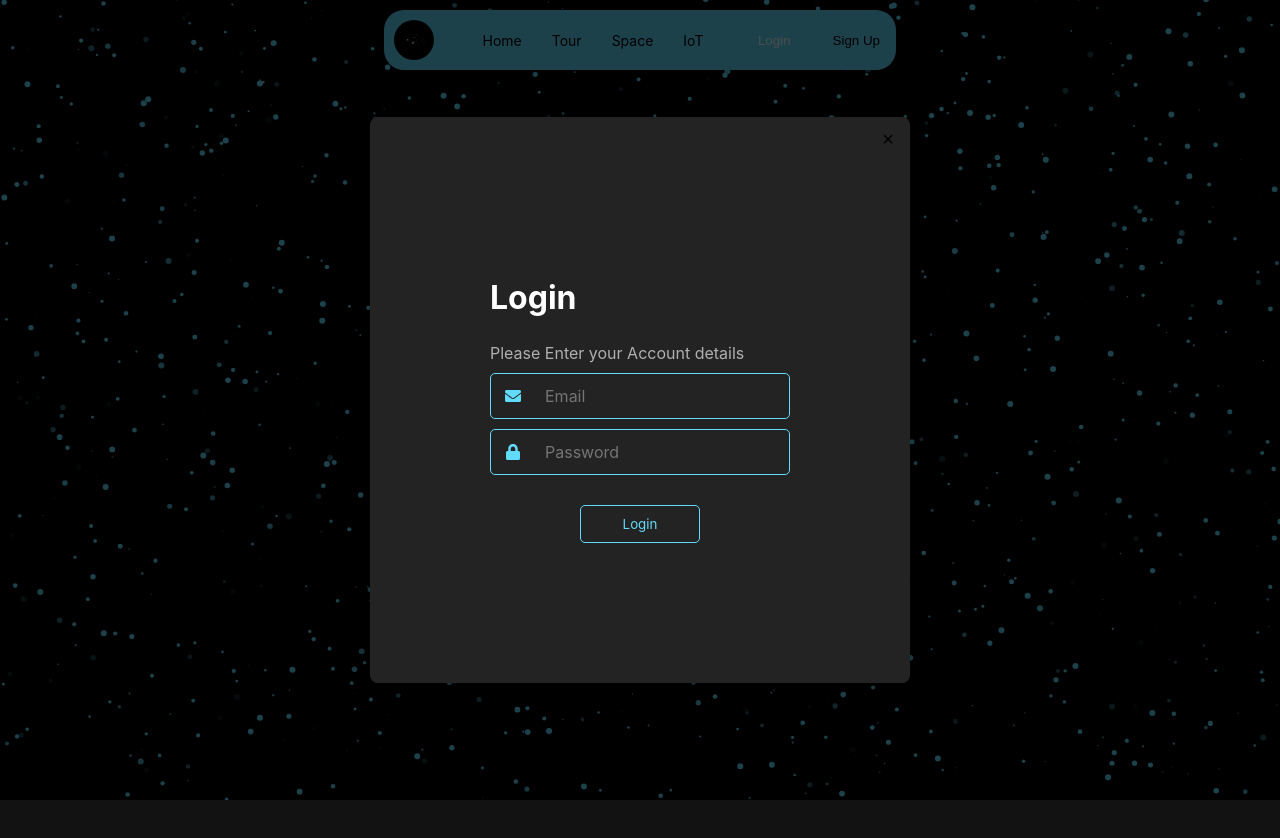
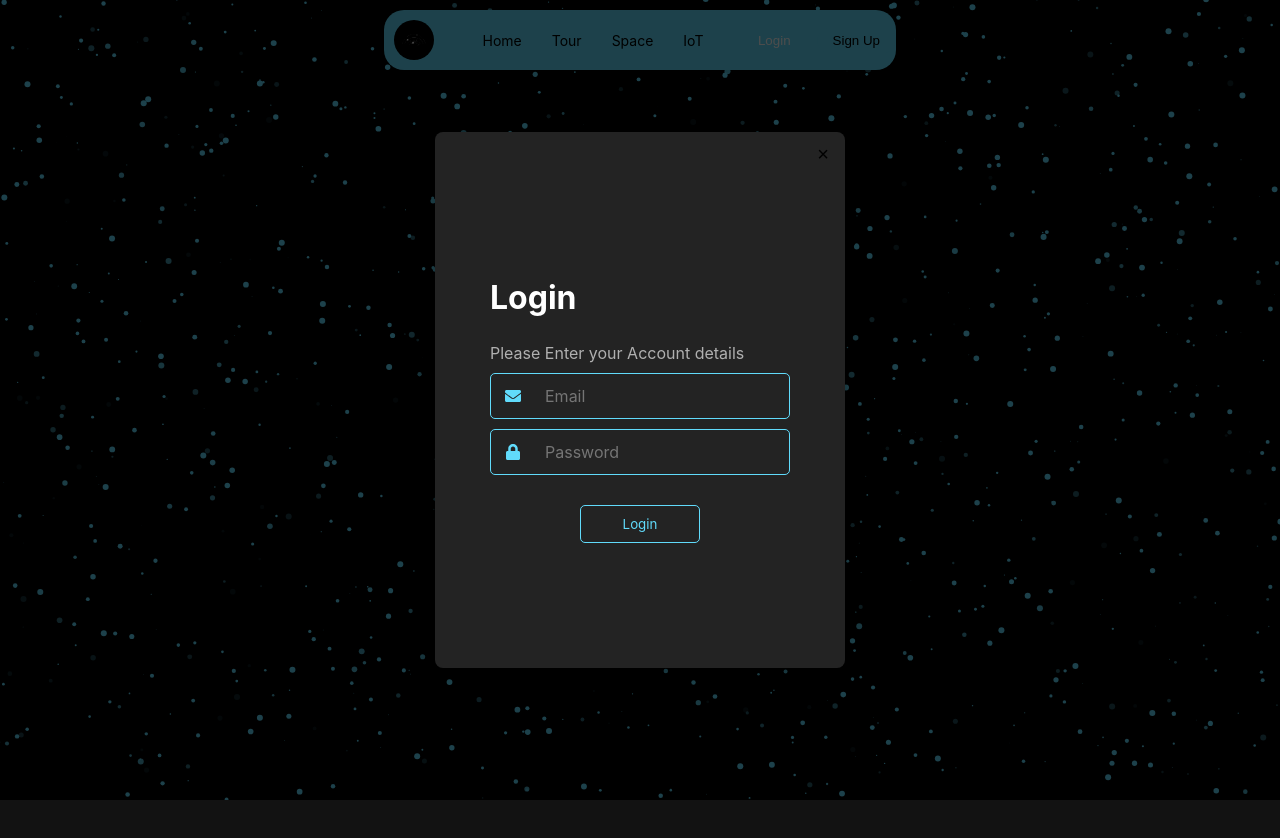
Before and after one commit to kawthar-shameseldeen/Space-Journey-Front, a React (Create React App) app in the folder space-journey/: page /home in a window 1280 px wide. Both pictures are taken after a click on the button "Login". Shown: the top 838 px of the page. Built offline with nearby package versions, Linux system fonts and the light colour scheme.

Commit message:
added some styles

```diff
--- a/space-journey/src/components/modal/modal.css
+++ b/space-journey/src/components/modal/modal.css
@@ -1,3 +1,9 @@
+.modalContainer {
+  display: flex;
+  align-items: center;
+  justify-content: center;
+}
+
 .modal-overlay {
   position: fixed;
   top: 0;
@@ -9,16 +15,20 @@
   align-items: center;
   justify-content: center;
   z-index: 1000;
+
 }
 
 .modal-content {
   background: #232323;
-    padding: 20px;
+  padding: 5px;
   border-radius: 8px;
-    max-width: 500px;
-    width: 100%;
+  max-width: 400px;
+  width: 90%;
+  max-height:95%;
+  overflow-y: auto;
   box-shadow: 0 5px 15px rgba(0, 0, 0, 0.3);
   position: relative;
+
 }
 
 .modal-close {
```
Lines whose indentation alone changed are shown as unchanged.
